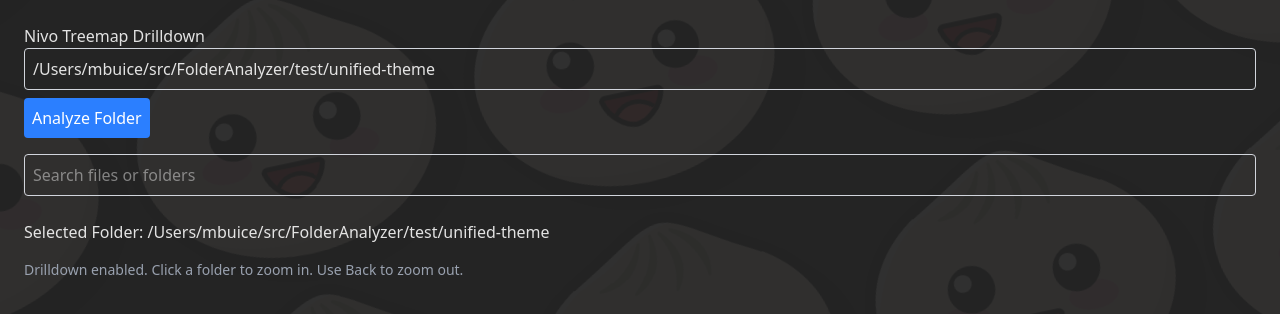
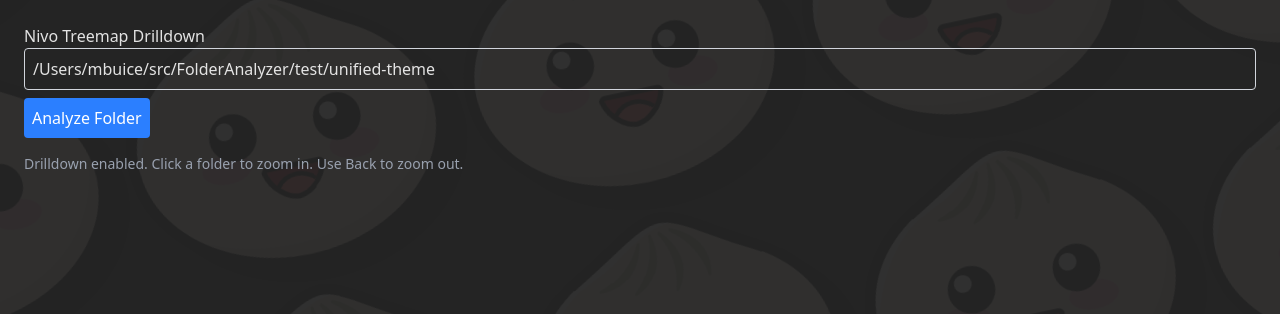
Before and after one commit to maple-buice/folder-analyzer, a React (Vite) app: page / in a window 1280 px wide. Shown: the top 314 px of the page. Built offline with nearby package versions, Linux system fonts and the light colour scheme.

Commit message:
Hide search before analyze

```diff
--- a/src/App.tsx
+++ b/src/App.tsx
@@ -173,6 +173,7 @@ const App = () => {
           Analyze Folder
         </button>
       </div>
+      {folderData && (
         <div className="mb-4">
           <input
             type="text"
@@ -182,7 +183,7 @@ const App = () => {
             className="border border-gray-300 p-2 rounded w-full mb-2"
           />
         </div>
-      <p className="mb-4">Selected Folder: {folderPath}</p>
+      )}
       <p className="mb-2 text-sm text-gray-400">
         Drilldown enabled. Click a folder to zoom in. Use Back to zoom out.
       </p>
```
Lines whose indentation alone changed are shown as unchanged.
